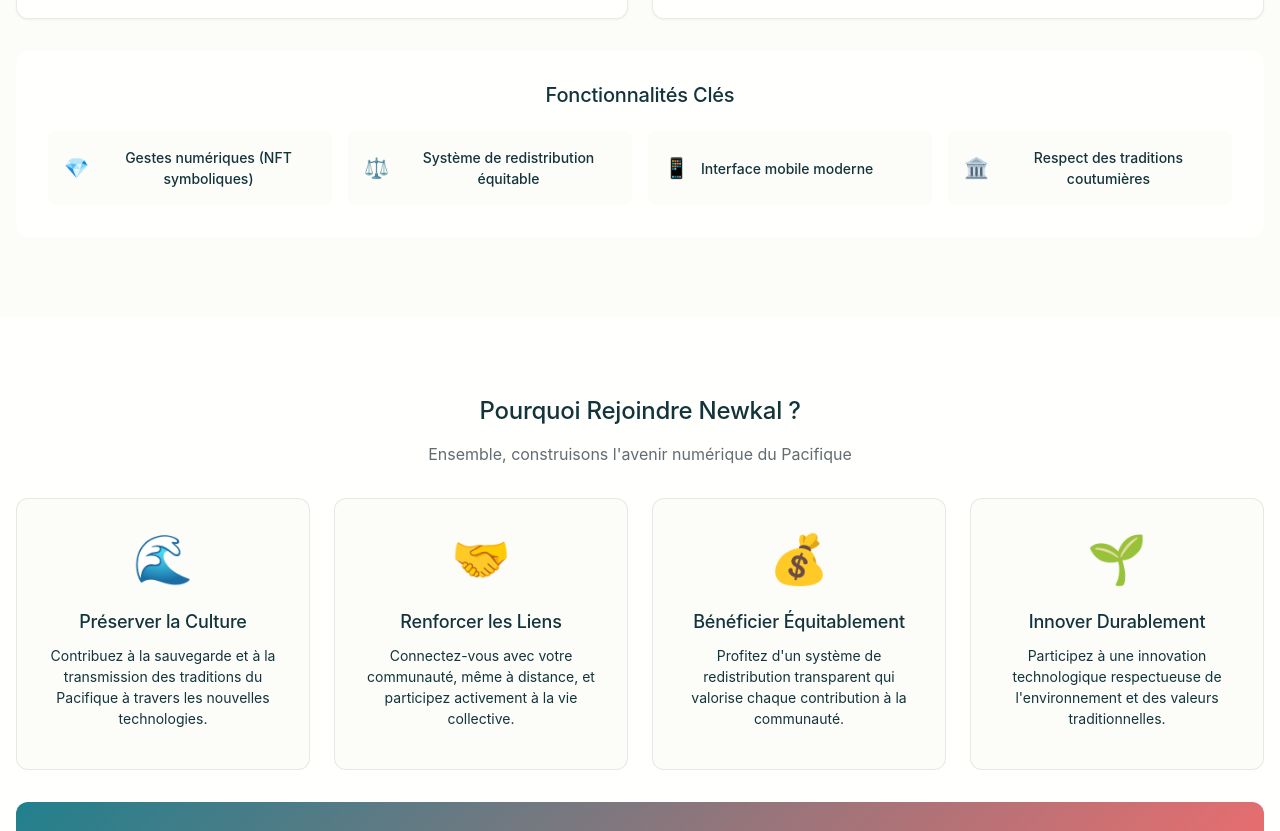
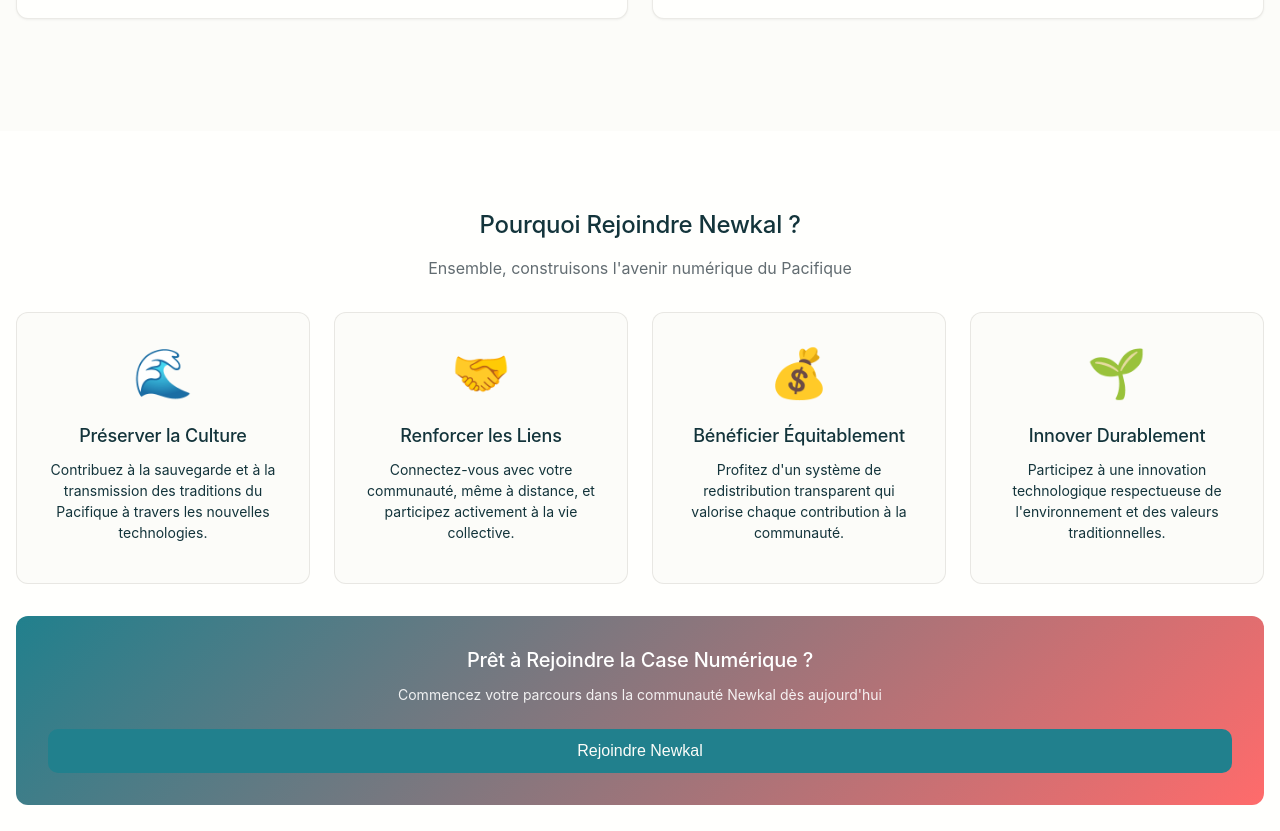
Before and after one commit to KNY1Nation/Nkl-website, a plain HTML site: page index.html in a window 1280 px wide. Shown: the part 2295-3126 px from the top of the page. Drawn offline with Linux system fonts and the light colour scheme; a web font is replaced by a local one.

Commit message:
Update index.html

```diff
--- a/index.html
+++ b/index.html
@@ -112,7 +112,7 @@
         </div>
     </section>
 
-    <!-- Fonctionnement -->
+<!-- Section Fonctionnement -->
 <section id="fonctionnement" class="functionality">
     <div class="container">
         <div class="section-header">
@@ -121,9 +121,10 @@
         </div>
 
         <div class="examples-grid">
+            <!-- Exemple 1 -->
             <div class="example-card">
                 <div class="example-image">
-                        <img src="images\Kuser.png" alt="Participation à distance aux coutumes via l'application Newkal" class="example-img">
+                    <img src="images/Kuser.png" alt="Participation à distance aux coutumes via l'application Newkal" class="example-img">
                 </div>
                 <div class="example-header">
                     <div class="example-icon">🎯</div>
@@ -142,9 +143,10 @@
                 </div>
             </div>
 
+            <!-- Exemple 2 -->
             <div class="example-card">
                 <div class="example-image">
-                        <img src="images\Zuser.png" alt="Tourisme respectueux avec QR codes sur les sentiers GR" class="example-img">
+                    <img src="images/Zuser.png" alt="Tourisme respectueux avec QR codes sur les sentiers GR" class="example-img">
                 </div>
                 <div class="example-header">
                     <div class="example-icon">🥾</div>
@@ -160,28 +162,6 @@
                         <div class="step">2. Geste de respect</div>
                         <div class="step">3. Redistribution équitable</div>
                     </div>
-                    </div>
-                </div>
-            </div>
-
-            <div class="features-section">
-                <h3>Fonctionnalités Clés</h3>
-                <div class="features-grid">
-                    <div class="feature-item">
-                        <span class="feature-icon">💎</span>
-                        <span class="feature-text">Gestes numériques (NFT symboliques)</span>
-                    </div>
-                    <div class="feature-item">
-                        <span class="feature-icon">⚖️</span>
-                        <span class="feature-text">Système de redistribution équitable</span>
-                    </div>
-                    <div class="feature-item">
-                        <span class="feature-icon">📱</span>
-                        <span class="feature-text">Interface mobile moderne</span>
-                    </div>
-                    <div class="feature-item">
-                        <span class="feature-icon">🏛️</span>
-                        <span class="feature-text">Respect des traditions coutumières</span>
                 </div>
             </div>
         </div>
```
Lines whose indentation alone changed are shown as unchanged.
